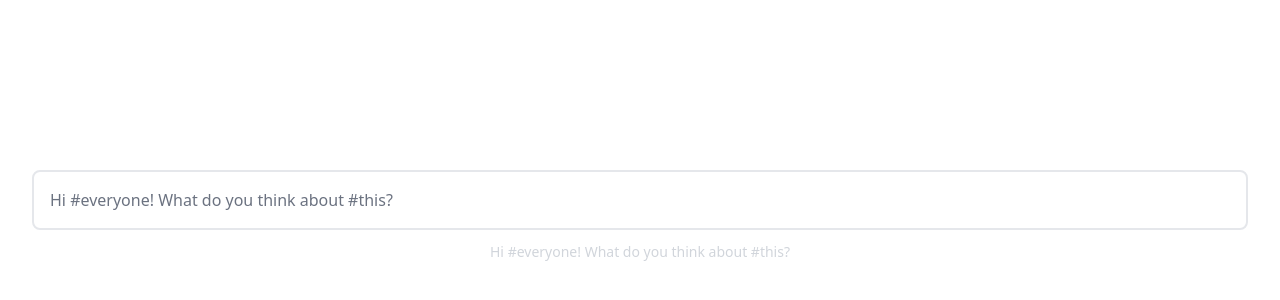
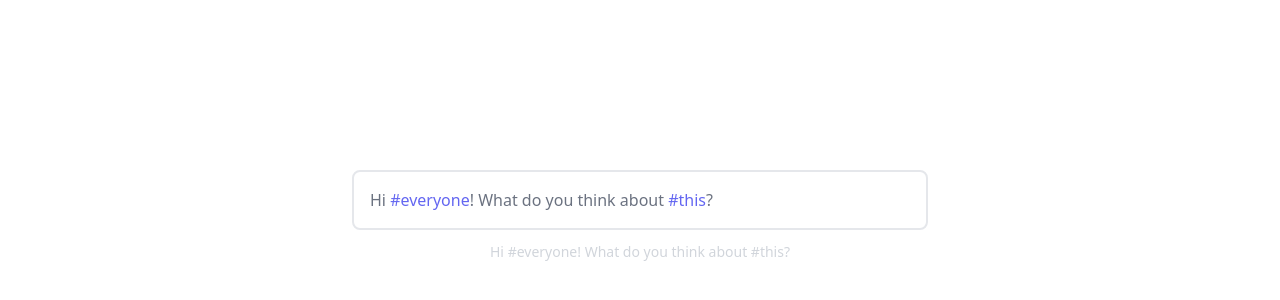
Before and after one commit to BelkinMax/hashtag-input-demo, a Vue app: page / in a window 1280 px wide. Shown: the part 184-484 px from the top of the page. Built offline with nearby package versions, Linux system fonts and the light colour scheme.

Commit message:
Add smart input with markdown support
Implemented a new smart input feature that supports markdown parsing and formatting. Additionally, caret position handling has been enhanced, and string hashing was introduced to track input changes efficiently.

```diff
--- a/package.json
+++ b/package.json
@@ -14,6 +14,7 @@
     "lint": "eslint . --fix"
   },
   "dependencies": {
+    "string-hash": "^1.1.3",
     "vue": "^3.5.12"
   },
   "devDependencies": {
@@ -21,6 +22,7 @@
     "@tsconfig/node22": "^22.0.0",
     "@types/jsdom": "^21.1.7",
     "@types/node": "^22.9.0",
+    "@types/string-hash": "^1.1.3",
     "@vitejs/plugin-vue": "^5.1.4",
     "@vitest/eslint-plugin": "1.1.7",
     "@vue/eslint-config-typescript": "^14.1.3",
--- /dev/null
+++ b/src/features/smart-input/composables/index.ts
@@ -0,0 +1 @@
+export * from './markdown';
--- /dev/null
+++ b/src/features/smart-input/composables/markdown.ts
@@ -0,0 +1,29 @@
+import { computed } from 'vue';
+import type { Ref , ComputedRef } from 'vue';
+
+import { markdownMap, markdownPattern } from '../model';
+import type { Markdown } from '../model';
+
+export type MarkdownTextItem = {
+  text: string;
+  markdown: Markdown | null;
+}
+
+export function useMarkdown () {
+  function transform (source: Ref<string>): ComputedRef<MarkdownTextItem[]> {
+    return computed(() => (
+      source.value
+        ? source.value.split(markdownPattern)
+          .filter(text => text !== undefined)
+          .map(text => ({
+            text,
+            markdown: markdownMap.find(item => item.pattern.test(text)) ?? null,
+          }))
+        : []
+    ));
+  }
+
+  return {
+    transform,
+  };
+}
--- /dev/null
+++ b/src/features/smart-input/model/index.ts
@@ -0,0 +1 @@
+export * from './markdown';
--- /dev/null
+++ b/src/features/smart-input/model/markdown.ts
@@ -0,0 +1,21 @@
+export interface Markdown {
+  name: string;
+  pattern: RegExp;
+  classList: string[];
+  withOptions: boolean;
+}
+
+export const markdownMap: Markdown[] = [
+  {
+    name: 'hashtag',
+    pattern: /(#\w+)/,
+    classList: ['text-indigo-500'],
+    withOptions: true,
+  },
+] as const;
+
+export const markdownPattern = new RegExp(
+  markdownMap
+    .map(el => el.pattern.source)
+    .join('|')
+);
--- a/src/features/smart-input/ui/SmartInput.vue
+++ b/src/features/smart-input/ui/SmartInput.vue
@@ -1,20 +1,36 @@
 <script setup lang="ts">
-import { ref } from 'vue';
+import { nextTick, ref } from 'vue';
+
+import { useCaret, useStringHash } from '~/shared/composables';
+
+import { useMarkdown } from '../composables';
+
+const inputRef = ref<HTMLElement | null>(null);
+const markdown = useMarkdown();
+const caret = useCaret(inputRef);
 
 const userInput = defineModel<string>({
   required: true,
 });
-
-const inputRef = ref<HTMLElement | null>(null);
+const formattedUserInput = markdown.transform(userInput);
+const inputHash = useStringHash(userInput);
 
 function onInput (event: Event) {
+  const lastCaretPosition = caret.getPosition();
+
   userInput.value = (event.target as HTMLElement).textContent || '';
+
+  nextTick(() => {
+    // Set the caret to the same position as before the update
+    caret.setPosition(lastCaretPosition);
+  });
 }
 </script>
 
 <template>
   <div
     ref="inputRef"
+    :key="inputHash"
     class="smart-input"
     role="textbox"
     contenteditable
@@ -24,15 +40,29 @@ function onInput (event: Event) {
     @keydown.up.prevent
     @keydown.down.prevent
   >
-    <span v-text="userInput" />
+    <template
+      v-for="(item, idx) in formattedUserInput"
+      :key="idx"
+    >
+      <span
+        v-if="item.markdown"
+        v-text="item.text"
+        :class="item.markdown.classList"
+        :data-markdown-type="item.markdown.name"
+      />
+      <span
+        v-else
+        v-text="item.text"
+      />
+    </template>
   </div>
 </template>
 
 <style scoped lang="postcss">
 .smart-input {
   @apply
-    w-full p-4 border-2 rounded-lg
+    w-full max-w-xl p-4 border-2 rounded-lg
     text-gray-500 focus:outline-none focus:border-indigo-400
-    cursor-text whitespace-pre;
+    cursor-text;
 }
 </style>
--- /dev/null
+++ b/src/shared/composables/caret.ts
@@ -0,0 +1,78 @@
+import type { Ref } from 'vue';
+
+export function useCaret (elementRef: Ref<HTMLElement | null>) {
+  function getPosition () {
+    if (!elementRef.value) {
+      return 0;
+    }
+
+    const selection = window.getSelection();
+    if (!selection || selection.rangeCount <= 0) {
+      return 0;
+    }
+
+    const range = selection.getRangeAt(0);
+    const rangeClone = range.cloneRange();
+
+    rangeClone.selectNodeContents(elementRef.value);
+    rangeClone.setEnd(range.endContainer, range.endOffset);
+
+    return rangeClone.toString().length;
+  }
+
+  function setPosition (offset: number) {
+    if (!elementRef.value) {
+      return;
+    }
+
+    let currentPos = 0;
+    let targetNode: Node | null = null;
+    let targetOffset = 0;
+
+    function traverseNodes (node: Node): boolean {
+      if (node.nodeType === Node.TEXT_NODE) {
+        const textNode = node as Text;
+
+        if (currentPos + textNode.length >= offset) {
+          targetNode = textNode;
+          targetOffset = offset - currentPos;
+
+          return true;
+        }
+
+        currentPos += textNode.length;
+      } else if (node.nodeType === Node.ELEMENT_NODE) {
+        const elementNode = node as HTMLElement;
+
+        for (let i = 0; i < elementNode.childNodes.length; i++) {
+          if (traverseNodes(elementNode.childNodes[i])) {
+            return true;
+          }
+        }
+      }
+
+      return false;
+    }
+
+    traverseNodes(elementRef.value);
+    if (!targetNode) {
+      return;
+    }
+
+    const range = document.createRange();
+    const selection = window.getSelection();
+    if (!selection) {
+      return;
+    }
+
+    range.setStart(targetNode, targetOffset);
+    range.collapse(true);
+    selection.removeAllRanges();
+    selection.addRange(range);
+  }
+
+  return {
+    getPosition,
+    setPosition,
+  };
+}
--- /dev/null
+++ b/src/shared/composables/index.ts
@@ -0,0 +1,2 @@
+export * from './stringHash';
+export * from './caret';
--- /dev/null
+++ b/src/shared/composables/stringHash.ts
@@ -0,0 +1,8 @@
+import { computed } from 'vue';
+import type { Ref , ComputedRef } from 'vue';
+
+import stringHash from 'string-hash';
+
+export function useStringHash (input: Ref<string>): ComputedRef<string> {
+  return computed(() => String(stringHash(input.value)));
+}
```
Also changed, not shown: 1 other file (tests, documents, lock files or other folders).
